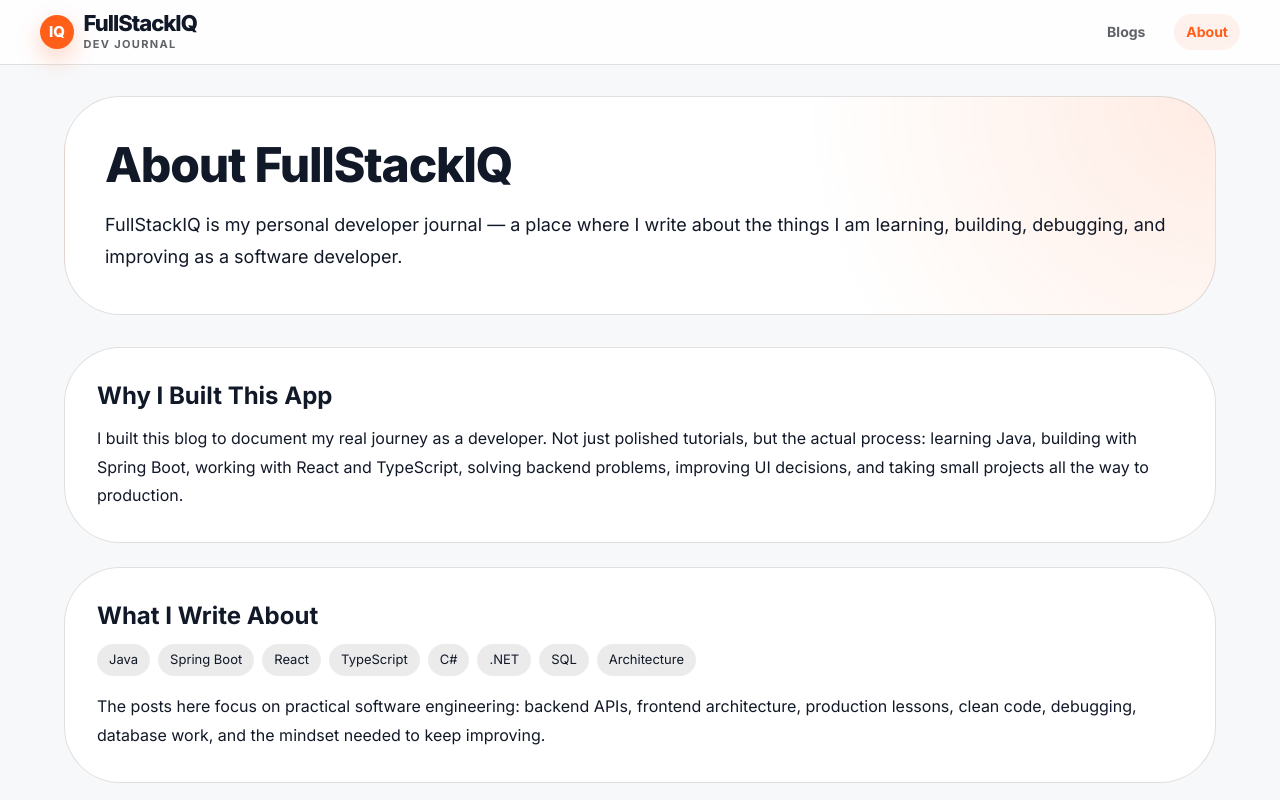
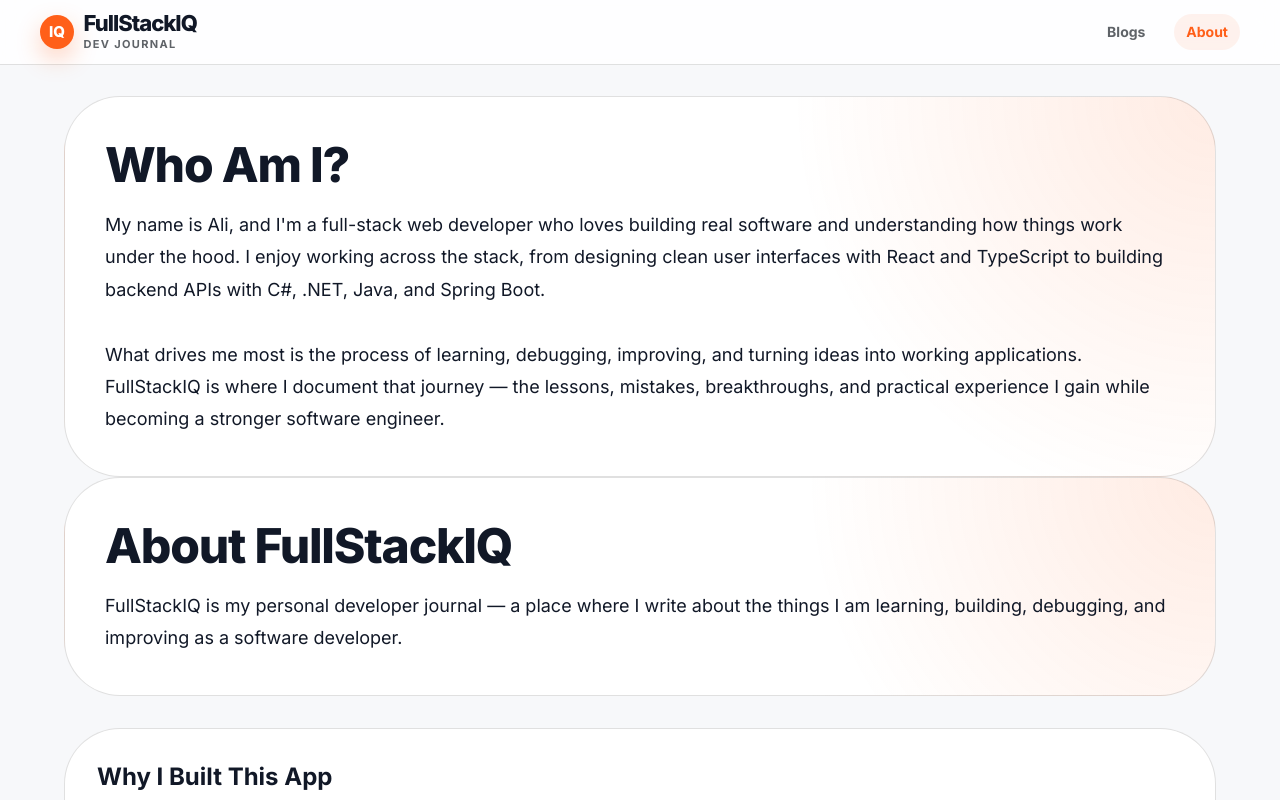
Before and after one commit to webdeviq/ali-blog, a React (Vite) app in the folder ali-blog-ui/: page /about in a window 1280 px wide. Shown: the top 800 px of the page. Built offline with nearby package versions, Linux system fonts and the light colour scheme; no server answers.

Commit message:
Updated the about page with a nicer about me intro.

```diff
--- a/ali-blog-ui/src/app/features/about/AboutPage.tsx
+++ b/ali-blog-ui/src/app/features/about/AboutPage.tsx
@@ -3,6 +3,35 @@ import { Box, Chip, Paper, Stack, Typography } from "@mui/material";
 export default function AboutPage() {
   return (
     <Box>
+      <Paper elevation={0}
+        sx={{
+          p: { xs: 3, md: 5 }, borderRadius: 4,
+
+          border: "1px solid",
+          borderColor: "divider",
+          background:
+            "radial-gradient(circle at top right, rgba(255, 95, 25, 0.12), transparent 35%), #fff"
+        }}
+      >
+
+        <Typography variant="h3" sx={{ mb: 2 }}>
+          Who Am I?
+        </Typography>
+
+        <Typography color="text.secondary" sx={{ fontSize: 18, lineHeight: 1.8 }}>
+          My name is Ali, and I'm a full-stack web developer who loves building real
+          software and understanding how things work under the hood. I enjoy working
+          across the stack, from designing clean user interfaces with React and
+          TypeScript to building backend APIs with C#, .NET, Java, and Spring Boot.
+          <br />
+          <br />
+          What drives me most is the process of learning, debugging, improving, and
+          turning ideas into working applications. FullStackIQ is where I document that
+          journey — the lessons, mistakes, breakthroughs, and practical experience I
+          gain while becoming a stronger software engineer.
+        </Typography>
+
+      </Paper>
       <Paper
         elevation={0}
         sx={{
@@ -14,10 +43,10 @@ export default function AboutPage() {
             "radial-gradient(circle at top right, rgba(255,95,25,0.12), transparent 35%), #fff",
         }}
       >
+
         <Typography variant="h3" sx={{ mb: 2 }}>
           About FullStackIQ
         </Typography>
-
         <Typography
           color="text.secondary"
           sx={{ fontSize: 18, lineHeight: 1.8 }}
```
Also changed, not shown: 1 other file (tests, documents, lock files or other folders).
